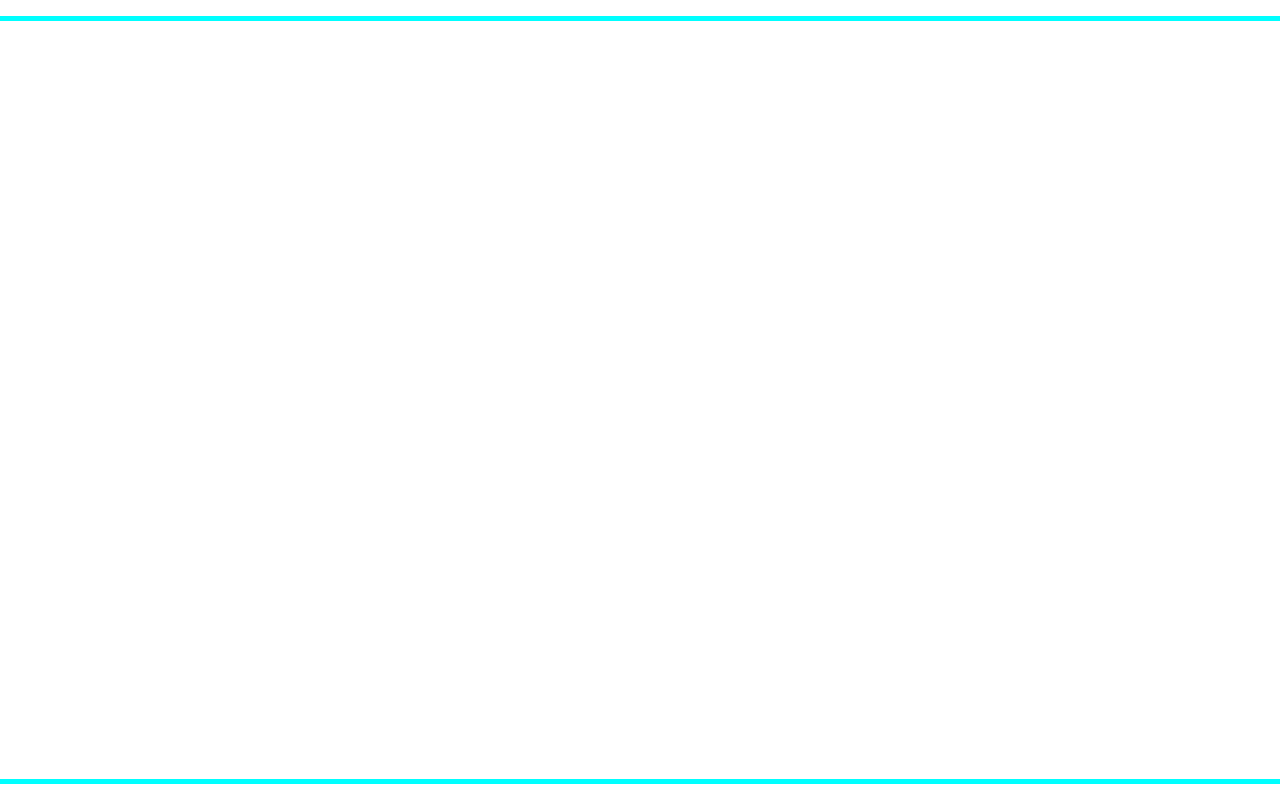
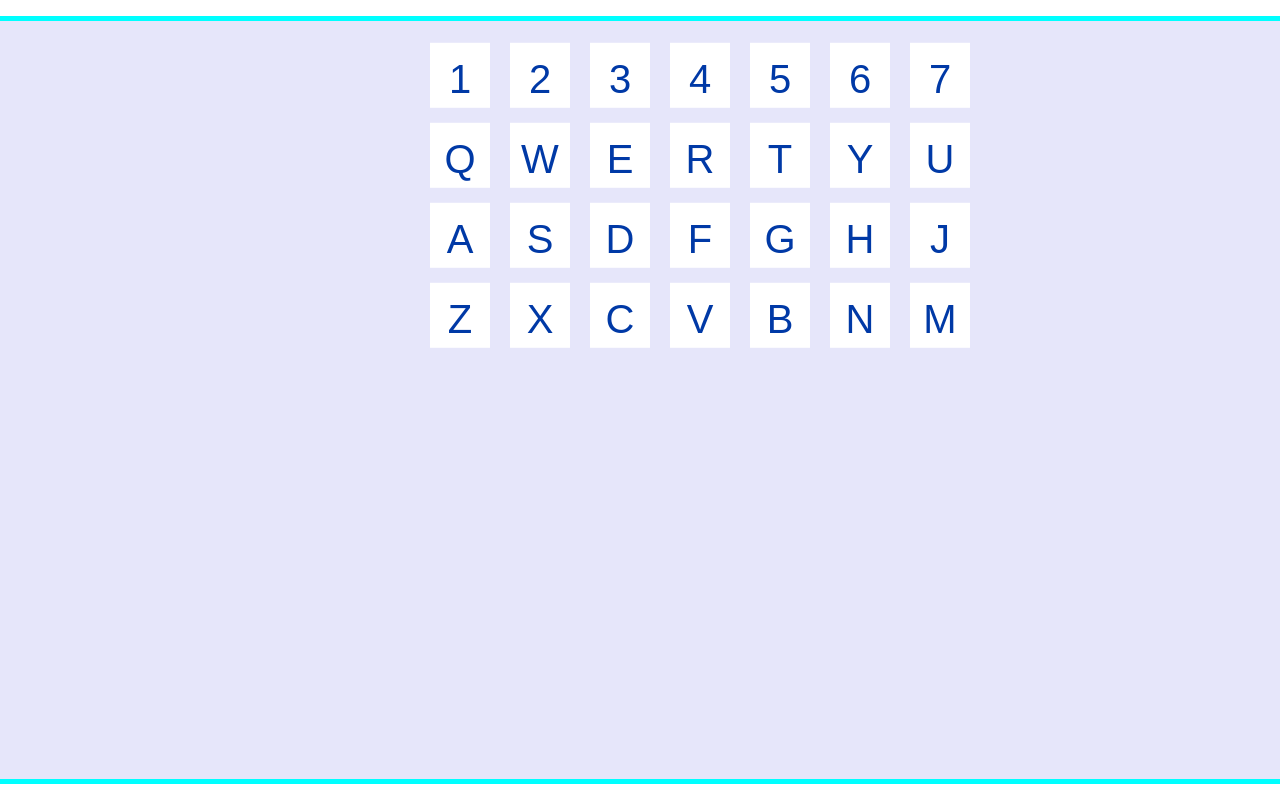
Before and after one commit to itzcookiie/Keyboard-breaker, a website built with Vite: page app/index.html in a window 1280 px wide. Shown: the top 800 px of the page. Built offline with nearby package versions, Linux system fonts and the light colour scheme.

Commit message:
Day 2 - Display bricks and keys of keyboard on screen

```diff
--- a/app/index.html
+++ b/app/index.html
@@ -8,7 +8,7 @@
   </head>
   <body>
     <div class="root">
-      <canvas width="1366" height="768" id="canvas"></canvas>
+      <canvas width="1366" height="768" id="canvas" class="canvas"></canvas>
     </div>
     <script type="module" src="/src/main.ts"></script>
   </body>
--- a/app/src/bricks.ts
+++ b/app/src/bricks.ts
@@ -1,14 +1,6 @@
 import Game, { GameLevel } from './game';
-import { BricksLevelConfig, BRICK_SETTINGS } from './configs/bricksConfig';
+import { BricksConfig, BRICK_SETTINGS, BrickData, KEY_SETTINGS } from './configs/bricksConfig';
 
-
-interface BrickData {
-    x: number;
-    y: number;
-    key: string;
-}
-
-type BricksData = BrickData[];
 
 class Brick {
     data: BrickData;
@@ -26,12 +18,10 @@ class Brick {
 class Bricks {
     game: Game;
     data: Brick[];
-    bricksConfig: BricksLevelConfig;
 
     constructor(game: Game) {
         this.game = game;
-        this.bricksConfig = new BricksLevelConfig();
-        this.data = this.generateBricks(game.level);
+        this.data = this.generateBricks(game);
     }
 
     destroyBrick(brick: Brick): boolean {
@@ -45,12 +35,33 @@ class Bricks {
         }
     }
 
-    // TEST TO SEE IF THIS WORKS PROPERLY
     draw() {
+        this.drawBricks();
+        this.drawKeys();
+    }
+
+    drawBricks() {
+        if(!this.game.context) return;
+        const ctx = this.game.context;
+        ctx.save();
+        ctx.fillStyle = BRICK_SETTINGS.color;
         this.data.forEach(brick => {
-            if(!this.game.context) return;
-            this.game.context.fillRect(brick.data.x, brick.data.y, BRICK_SETTINGS.width, BRICK_SETTINGS.height);
+            ctx.fillRect(brick.data.x, brick.data.y, KEY_SETTINGS.width + BRICK_SETTINGS.padding, KEY_SETTINGS.height + BRICK_SETTINGS.padding);
         });
+        ctx.restore();
+    }
+
+    drawKeys() {
+        if(!this.game.context) return;
+        const ctx = this.game.context;
+        ctx.save();
+        ctx.fillStyle = KEY_SETTINGS.color;
+        ctx.font = "40px Arial";
+        ctx.textAlign = 'center';
+        BricksConfig.generateKeyPositions(this.game).forEach(key => {
+            ctx.fillText(key.key, key.x, key.y)
+        });
+        ctx.restore();
     }
 
 
@@ -59,12 +70,12 @@ class Bricks {
         return results.length ? results[0] : null;
     }
 
-    updateBricks(level: GameLevel) {
-        this.data = this.generateBricks(level);
+    updateBricks(game: Game) {
+        this.data = this.generateBricks(game);
     }
 
-    private generateBricks(level: GameLevel) {
-        const bricksData = this.bricksConfig.generateBrickPositions(level);
+    private generateBricks(game: Game): Brick[] {
+        const bricksData = BricksConfig.generateBrickPositions(game);
         return bricksData.map(brickData => new Brick({ ...brickData }));
     }
 }
--- a/app/src/configs/bricksConfig.ts
+++ b/app/src/configs/bricksConfig.ts
@@ -1,57 +1,134 @@
-import { GameLevel } from '../game';
+import Game, { GameLevel } from '../game';
 
 
+interface BrickLevel {
+    startPos: [number, number];
+    gap: number;
+}
+
 type BrickLevels = {
-    [key in GameLevel]: {
-        startPos: [number, number];
-        gap: number;
-    };
+    [key in GameLevel]: BrickLevel;
 }
+
+export interface BrickData {
+    x: number;
+    y: number;
+    key: string;
+}
+
 
 export const BRICK_SETTINGS = {
     width: 50,
     height: 50,
     color: '#FFFFFF',
-    keyColour: '#2596BE'
+    keyColour: '#2596BE',
+    padding: 20
+}
+
+export const KEY_SETTINGS = {
+    width: 40, // Longest text width (probably W?)
+    height: 45, // Longest text height (think all the same)
+    color: '#0039a6'
 }
 
 
-export class BricksLevelConfig {
-    keys = [
-        ['1234567890'],
-        ['ASDFGHJKL;'],
-        ['ZXCVBNM,./'],
+export class BricksConfig {
+    // Add constructor since we are passing Game and use a lot of it's fields
+    private static keys = [
+        ['1234567'],
+        ['QWERTYU'],
+        ['ASDFGHJ'],
+        ['ZXCVBNM'],
     ];
+
+    private static getConfig(game: Game): BrickLevels[keyof BrickLevels] {
+        return this.generateBrickLevels(game)[game.level];
+    }
+
     // Improvement: Use array and add a level field on each object.
     // Then match level field with GameLevel enum number
-    brickLevels: BrickLevels = {
-        [GameLevel.ONE]: {
-            startPos: [100, 200],
-            gap: 10
-        },
-        [GameLevel.TWO]: {
-            startPos: [100, 200],
-            gap: 10
-        },
-        [GameLevel.THREE]: {
-            startPos: [100, 200],
-            gap: 10
-        },
-    };
-
-    getConfig(level: GameLevel): BrickLevels[keyof BrickLevels] {
-        return this.brickLevels[level];
+    private static generateBrickLevels(game: Game): BrickLevels {
+        return {
+            [GameLevel.ONE]: this.levelOne(game.canvas),
+            [GameLevel.TWO]: this.levelTwo(game.canvas),
+            [GameLevel.THREE]: this.levelThree(game.canvas),
+        }
     }
 
-    generateBrickPositions(level: GameLevel) {
-        const { startPos, gap } = this.getConfig(level);
+    // static generateBrickPositions(game: Game): BrickData[] {
+    //     const { startPos, gap } = this.getConfig(game);
+    //     const [xStartPos, yStartPos] = startPos;
+    //     const brickKeyHeightDiff = BRICK_SETTINGS.height - KEY_SETTINGS.height;
+    //     return this.keys.flatMap((keyRow, rowIndex) =>
+    //         keyRow.join('').split('').map((key, colIndex) => ({
+    //             x: xStartPos - (KEY_SETTINGS.width / 2) - (BRICK_SETTINGS.padding / 2) + (colIndex * (BRICK_SETTINGS.width + gap + BRICK_SETTINGS.padding)),
+    //             y: yStartPos - KEY_SETTINGS.height - (BRICK_SETTINGS.padding / 2) + (brickKeyHeightDiff) + (rowIndex * (BRICK_SETTINGS.height + gap + BRICK_SETTINGS.padding)),
+    //             key
+    //         })
+    //     ));
+    // }
+
+    static generateBrickPositions(game: Game): BrickData[] {
+        // Brick positions depend on key positions
+        // Calculate key positions first, then get key positions
+        // And adjust as needed based on brick padding and leftover height/width of keys
+        // Basing calculatings currently on longest text height/width
+        return this.generateKeyPositions(game).map(key => ({
+            x: key.x - (KEY_SETTINGS.width / 2) - (BRICK_SETTINGS.padding / 2),
+            y: key.y - KEY_SETTINGS.height - (BRICK_SETTINGS.padding / 2) + (BRICK_SETTINGS.height - KEY_SETTINGS.height),
+            key: key.key
+        }))
+    }
+
+    static generateKeyPositions(game: Game): BrickData[] {
+        const { startPos, gap } = this.getConfig(game);
         const [xStartPos, yStartPos] = startPos;
         return this.keys.flatMap((keyRow, rowIndex) =>
             keyRow.join('').split('').map((key, colIndex) => ({
-                x: xStartPos + (colIndex * BRICK_SETTINGS.width) + gap,
-                y: yStartPos + (rowIndex * BRICK_SETTINGS.height) + gap,
+                x: xStartPos + (colIndex * (BRICK_SETTINGS.width + gap + BRICK_SETTINGS.padding)),
+                y: yStartPos + (rowIndex * (BRICK_SETTINGS.height + gap + BRICK_SETTINGS.padding)),
                 key
             })
         ));
     }
+
+    private static calculateKeysInARow(): number {
+        return this.keys[0].join('').split('').length;
+    }
+
+    private static calculateCanvasCenter(gap: number, canvasWidth: number): number {
+        const numKeysInARow = this.calculateKeysInARow();
+        const rowDistance = canvasWidth - (numKeysInARow - 1) * (BRICK_SETTINGS.width + gap);
+        return rowDistance / 2;
+    }
+
+    private static levelOne(canvas: HTMLCanvasElement): BrickLevel {
+        const gap = 10;
+        const x = this.calculateCanvasCenter(gap, canvas.width);
+        const y = canvas.height * 0.1;
+        return {
+            startPos: [x, y],
+            gap
+        };
+    }
+
+    private static levelTwo(canvas: HTMLCanvasElement): BrickLevel {
+        const gap = 10;
+        const x = this.calculateCanvasCenter(gap, canvas.width);
+        const y = canvas.height * 0.1;
+        return {
+            startPos: [x, y],
+            gap
+        };
+    }
+
+    private static levelThree(canvas: HTMLCanvasElement): BrickLevel {
+        const gap = 10;
+        const x = this.calculateCanvasCenter(gap, canvas.width);
+        const y = canvas.height * 0.1;
+        return {
+            startPos: [x, y],
+            gap
+        };
+    }
 }
--- a/app/src/main.ts
+++ b/app/src/main.ts
@@ -2,9 +2,23 @@ import './style.css';
 
 import Game, { GameLevel } from './game';
 import Bricks from './bricks';
-import { BricksLevelConfig } from './configs/bricksConfig';
 
 
-new Game();
-const blc = new BricksLevelConfig();
-console.log(blc.generateBrickPositions(GameLevel.ONE))
+// const canvas = document.getElementById('canvas') as HTMLCanvasElement;
+// const ctx = canvas.getContext("2d");
+// ctx.font = "40px Arial";
+// const result = ctx?.measureText("Hello world");
+
+// const experiment = ['1234567', 'QWERTYU', 'ASDFGHJ', 'ZXCVBNM']
+// experiment.forEach((keyRow, index) => keyRow.split('').map(key => {
+//     const result = ctx?.measureText(key);
+//     console.log(`Result ${index + 1}:`)
+//     console.log(result?.fontBoundingBoxAscent)
+//     console.log(result?.fontBoundingBoxDescent)
+//     console.log(`Result finish`)
+// }))
+
+const game = new Game();
+const brick = new Bricks(game);
+game.registerEntity(brick);
+game.draw();
--- a/app/src/style.css
+++ b/app/src/style.css
@@ -16,3 +16,7 @@ body {
   justify-content: center;
   align-items: center;
 }
+
+.canvas {
+  background-color: #E6E6FA;
+}
```
Also changed, not shown: journey/Day2.md (added, +12 -0 lines).
